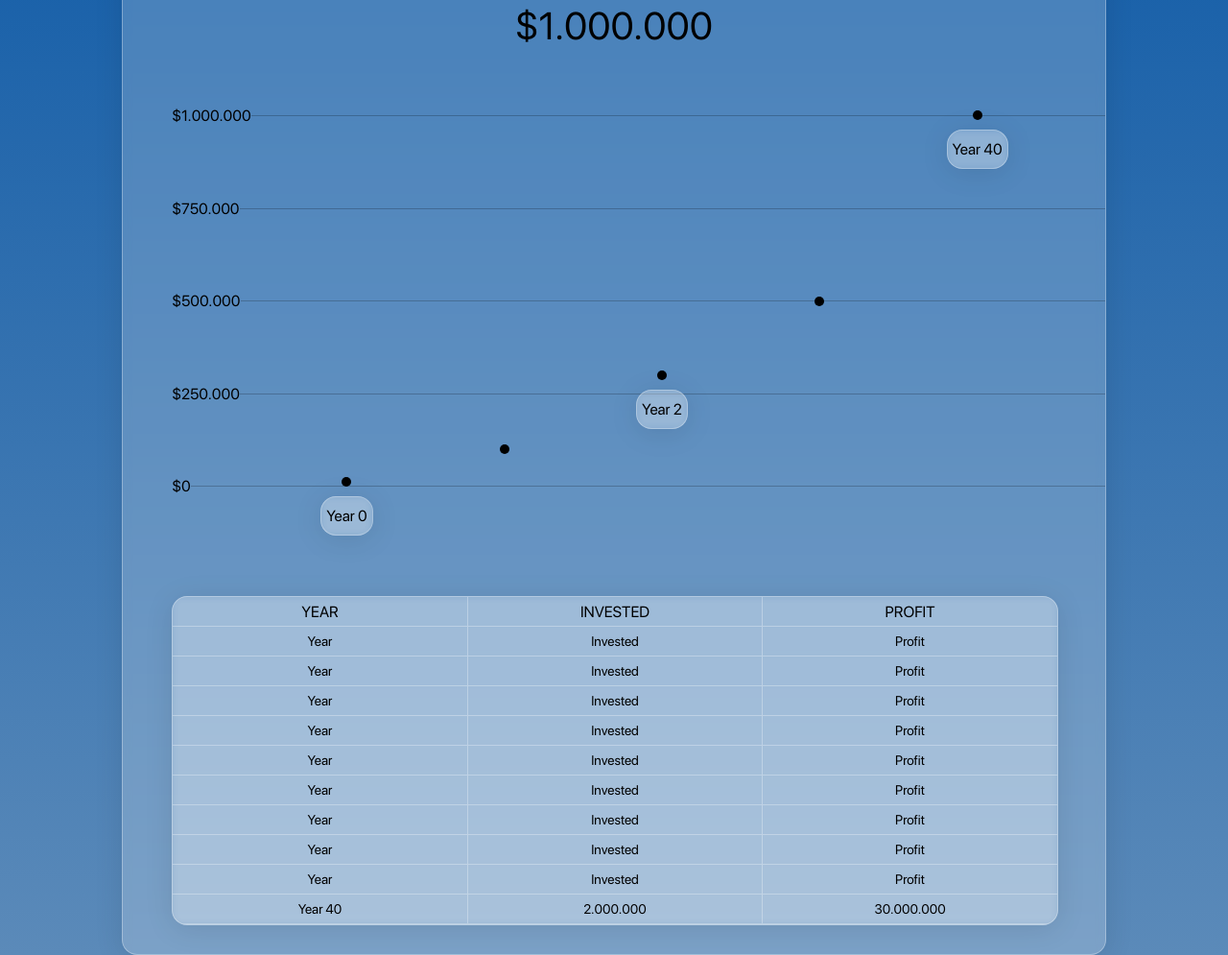
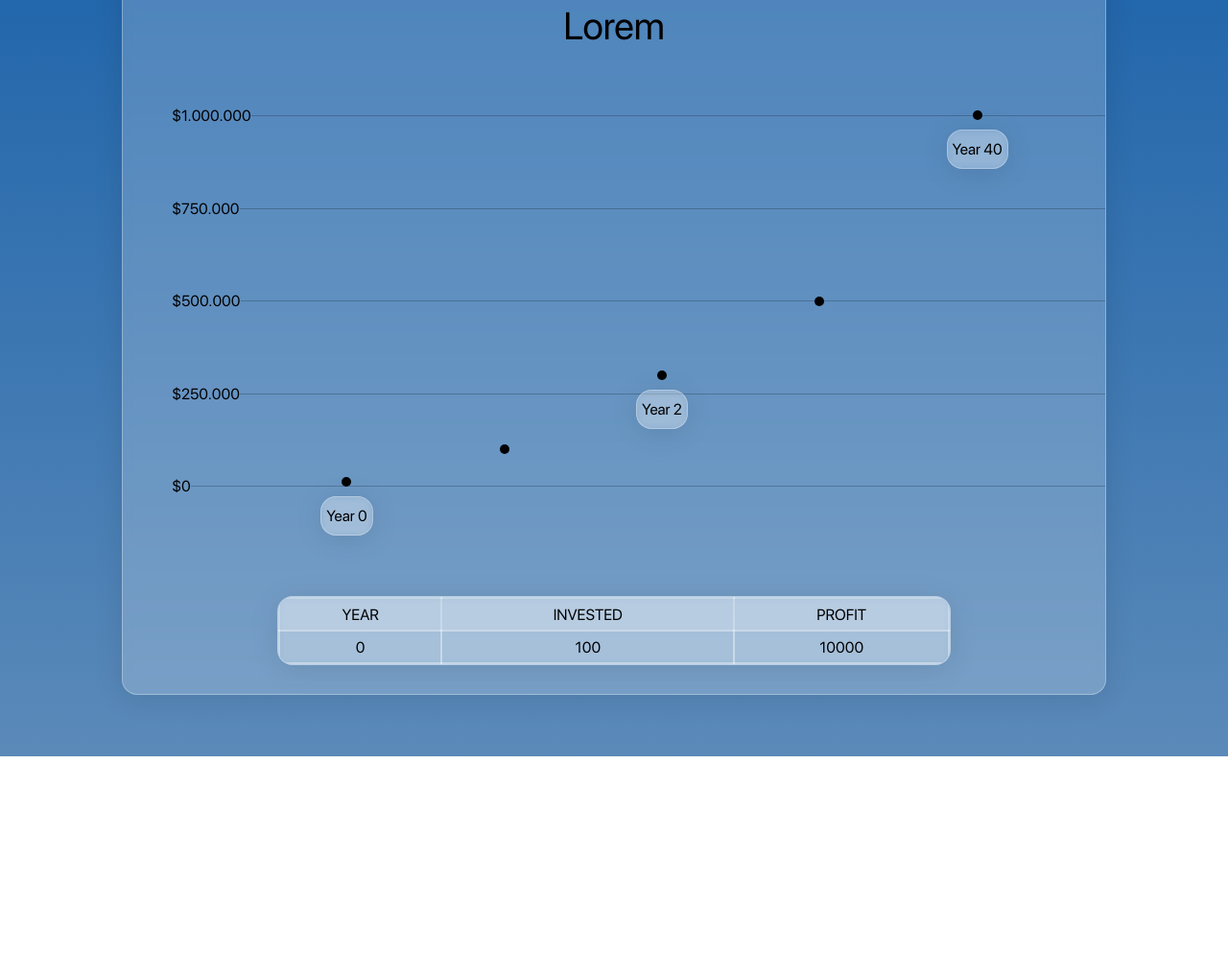
Before and after one commit to brunodandrade/GrowthLab, a plain HTML site: page index.html in a window 1280 px wide. Shown: the part 974-1969 px from the top of the page at 96% size. After the commit the page ends 1762 px from the top, so only its background shows below. Drawn offline with Linux system fonts and the light colour scheme; files whose address does not match are found by name.

Commit message:
From Laptop

```diff
--- a/index.html
+++ b/index.html
@@ -88,9 +88,9 @@
         </div>
         <div id="resultContainer">
           <div id="resultText">
-            <div id="resultTextOne">In 40 Years</div>
+            <div id="resultTextOne">In Lorem Years</div>
             <div id="resultTextTwo">You will have:</div>
-            <div id="resultTextThree">$1.000.000</div>
+            <div id="resultTextThree">Lorem</div>
           </div>
           <div id="resultGraph">
             <div id="resultGraphScale">
@@ -110,63 +110,20 @@
             </div>
           </div>
           <div id="resultTable">
-            <div id="table">
-              <div class="firstCell">
-                <div id="years">YEAR</div>
-                <div id="investedAmount">INVESTED</div>
-                <div id="profit">PROFIT</div>
-              </div>
-              <div class="cell">
-                <div class="year">Year</div>
-                <div class="invested">Invested</div>
-                <div class="profit">Profit</div>
-              </div>
-              <div class="cell">
-                <div class="year">Year</div>
-                <div class="invested">Invested</div>
-                <div class="profit">Profit</div>
-              </div>
-              <div class="cell">
-                <div class="year">Year</div>
-                <div class="invested">Invested</div>
-                <div class="profit">Profit</div>
-              </div>
-              <div class="cell">
-                <div class="year">Year</div>
-                <div class="invested">Invested</div>
-                <div class="profit">Profit</div>
-              </div>
-              <div class="cell">
-                <div class="year">Year</div>
-                <div class="invested">Invested</div>
-                <div class="profit">Profit</div>
-              </div>
-              <div class="cell">
-                <div class="year">Year</div>
-                <div class="invested">Invested</div>
-                <div class="profit">Profit</div>
-              </div>
-              <div class="cell">
-                <div class="year">Year</div>
-                <div class="invested">Invested</div>
-                <div class="profit">Profit</div>
-              </div>
-              <div class="cell">
-                <div class="year">Year</div>
-                <div class="invested">Invested</div>
-                <div class="profit">Profit</div>
-              </div>
-              <div class="cell">
-                <div class="year">Year</div>
-                <div class="invested">Invested</div>
-                <div class="profit">Profit</div>
-              </div>
-              <div class="cell">
-                <div class="year">Year 40</div>
-                <div class="invested">2.000.000</div>
-                <div class="profit">30.000.000</div>
-              </div>
-            </div>
+            <table>
+              <tbody>
+                <tr class="tableHeader">
+                  <td>YEAR</td>
+                  <td>INVESTED</td>
+                  <td>PROFIT</td>
+                </tr>
+                <tr>
+                  <td>0</td>
+                  <td>100</td>
+                  <td>10000</td>
+                </tr>
+              </tbody>
+            </table>
           </div>
         </div>
       </div>
--- a/styles/inputContainer.css
+++ b/styles/inputContainer.css
@@ -14,6 +14,7 @@
   flex-direction: column;
   height: calc(100vh - 64px - 64px);
   min-height: 705px;
+  max-width: 700px;
 }
 
 .input {
@@ -32,12 +33,11 @@
   font-size: 14px;
   opacity: 0.6;
   font-style: italic;
-  margin: 3px 0;
+  margin: 3px 0 10px 0;
   display: flex;
   align-items: center;
   text-align: center;
   width: 90%;
-  margin-bottom: 10px;
 }
 
 .inputText {
--- a/styles/result.css
+++ b/styles/result.css
@@ -15,6 +15,7 @@
   align-items: center;
   justify-content: center;
   flex-direction: column;
+  margin-bottom: 64px;
 }
 
 #resultText {
@@ -28,6 +29,7 @@
 
 #resultTextOne {
   font-size: 36px;
+  display: flex;
 }
 
 #resultTextTwo {
--- a/styles/table.css
+++ b/styles/table.css
@@ -1,68 +1,30 @@
 #resultTable {
   width: 90%;
-  height: max-content;
-  overflow: visible;
-  margin: 30px;
-  font-family: SFProDisplay, sans-serif;
-}
-
-#table {
-  width: 100%;
-  height: max-content;
-
+  margin: 30px 0;
   background: rgba(255, 255, 255, 0.2);
   border-radius: 16px;
   box-shadow: 0 4px 30px rgba(0, 0, 0, 0.1);
   backdrop-filter: blur(5px);
   -webkit-backdrop-filter: blur(5px);
   border: 1px solid rgba(255, 255, 255, 0.3);
+  font-family: SFProDisplay, sans-serif;
+  display: flex;
+  align-items: center;
+  max-width: 700px;
 }
 
-.firstCell {
-  display: flex;
-  align-items: center;
-  justify-content: space-around;
-  height: 30px;
-  overflow: hidden;
-  border: 1px solid rgba(255, 255, 255, 0.3);
-  border-width: 0 0 1px 0;
+table {
+  width: 100%;
+  text-align: center;
+  border: 1px solid black;
+  border-collapse: collapse;
 }
 
-.firstCell * {
-  width: 100%;
-  height: 100%;
-  display: flex;
-  align-items: center;
-  justify-content: center;
+td {
+  height: 30px;
+  border: 2px solid rgba(255, 255, 255, 0.4);
 }
 
-#years,
-#investedAmount {
-  border: 1px solid rgba(255, 255, 255, 0.3);
-  border-width: 0 1px 0 0;
+.tableHeader {
+  background: rgba(255, 255, 255, 0.2);
 }
-
-.cell {
-  display: flex;
-  align-items: center;
-  justify-content: space-around;
-  height: 30px;
-  border: 1px solid rgba(255, 255, 255, 0.3);
-  border-width: 0 0 1px 0;
-  font-size: 14px;
-}
-
-.cell * {
-  width: 33.333333333%;
-  height: 100%;
-  display: flex;
-  align-items: center;
-  justify-content: center;
-  flex-wrap: wrap;
-}
-
-.year,
-.invested {
-  border: 1px solid rgba(255, 255, 255, 0.3);
-  border-width: 0 1px 0 0;
-}
```
